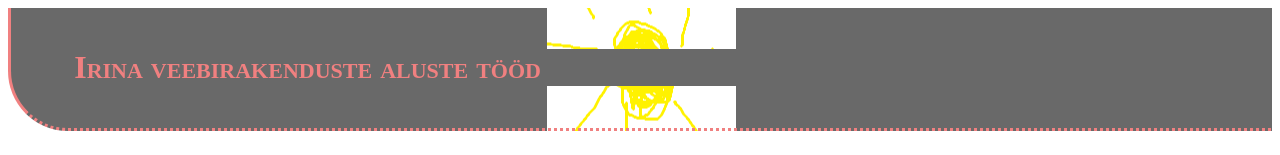
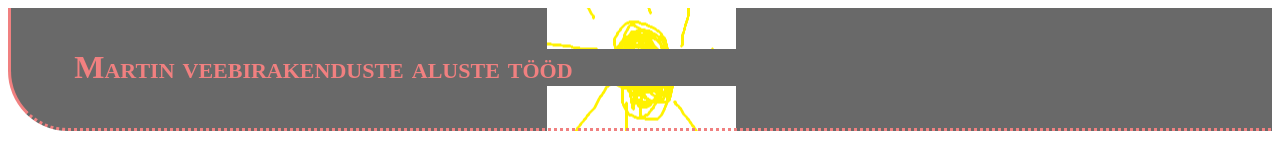
Before and after one commit to Martin-Tarassov/veebirakendusedIKTpe25, a plain HTML site: page kontakt.html in a window 1280 px wide. Shown: the top 155 px of the page. Drawn offline with Linux system fonts and the light colour scheme.

Commit message:
Update kontakt.html

```diff
--- a/kontakt.html
+++ b/kontakt.html
@@ -11,7 +11,7 @@
 <!--päis-->
 <header>
   <h1>
-    Irina veebirakenduste aluste tööd
+    Martin veebirakenduste aluste tööd
   </h1>
 </header>
 <!--navegeerimismenüü-->
```
